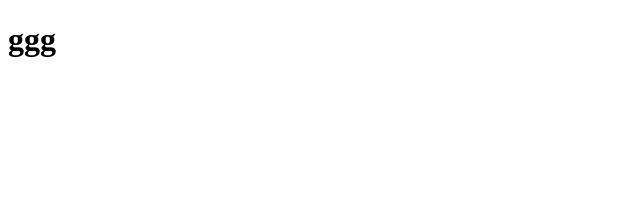
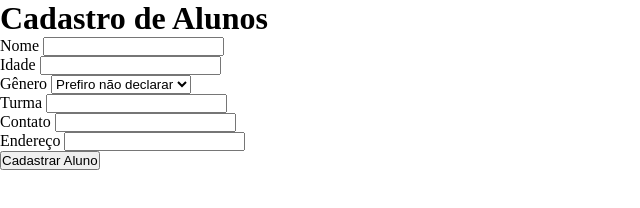
Before and after one commit to ithalloelzo/miniprojetoM2, a plain HTML site: page index.html in a window 1280 px wide. Shown: the whole page, without its empty margins (0-640 px from the left). Drawn offline with Linux system fonts and the light colour scheme.

Commit message:
segundocommit

```diff
--- /dev/null
+++ b/index.css
@@ -0,0 +1,5 @@
+*{
+    margin: 0;
+    padding: 0;
+    box-sizing: border-box;
+}
--- a/index.html
+++ b/index.html
@@ -1,11 +1,52 @@
 <!DOCTYPE html>
-<html lang="en">
+<html lang="pt-br">
+
 <head>
     <meta charset="UTF-8">
     <meta name="viewport" content="width=device-width, initial-scale=1.0">
     <title>Miniprojeto</title>
+    <link rel="stylesheet" href="index.css">
 </head>
+
 <body>
-    <h1>ggg</h1>
+    <h1>Cadastro de Alunos</h1>
+
+    <div>
+        <label for="name">Nome</label>
+        <input id="name" type="text">
+    </div>
+
+    <div>
+        <label for="age">Idade</label>
+        <input id="age" type="number">
+    </div>
+
+    <div>
+        <label for="gender">Gênero</label>
+        <select id="gender" name="gender">
+            <option value="masculine">Masculino</option>
+            <option value="feminine">Feminino</option>
+            <option value="undefined" selected>Prefiro não declarar</option>
+        </select>
+    </div>
+
+    <div>
+        <label for="class">Turma</label>
+        <input id="class" type="text">
+    </div>
+
+    <div>
+        <label for="contact">Contato</label>
+        <input id="contact" type="number">
+    </div>
+
+    <div>
+        <label for="adress">Endereço</label>
+        <input id="adress" type="text">
+    </div>
+    <button>Cadastrar Aluno</button>
+
+    <script src="index.js"></script>
 </body>
+
 </html>
```
Also changed, not shown: index.js (added).
